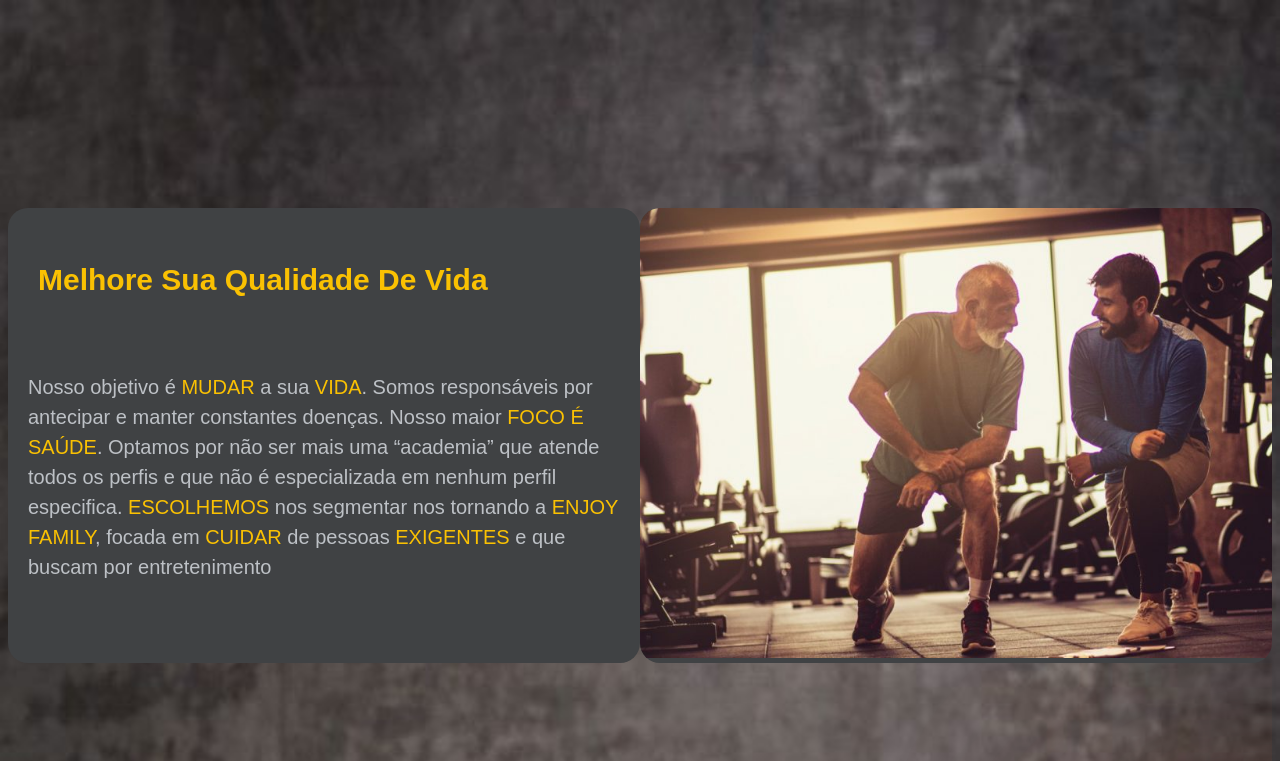
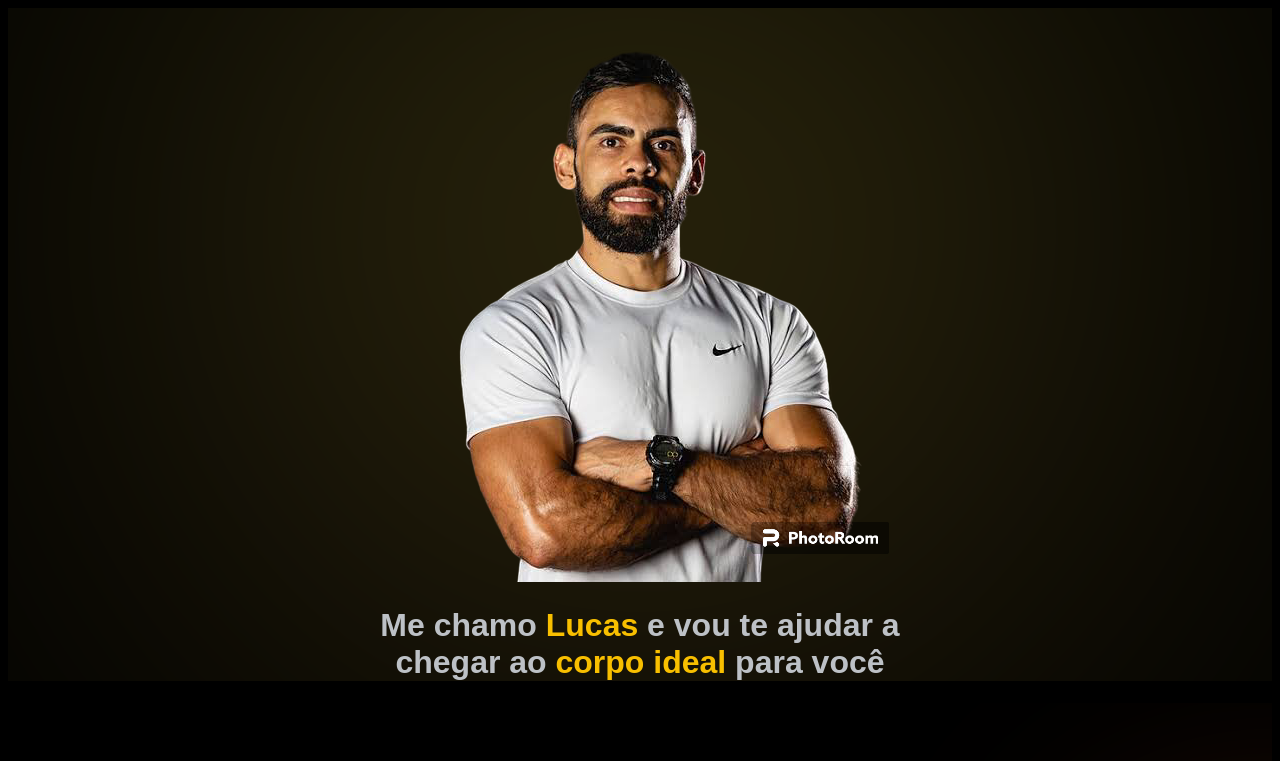
Before and after one commit to Pedrorenatopr/landing-page-personal, a plain HTML site: page index.html in a window 1280 px wide. Shown: the top 761 px of the page. Drawn offline with Linux system fonts and the light colour scheme.

Commit message:
ajuste section principal

```diff
--- a/index.html
+++ b/index.html
@@ -9,22 +9,10 @@
     <title>Davi Personal</title>
 </head>
 <body>
-    <div class="section-um">
-        <article class="cartao">
-            <div class="item-cartao">
-                <h1 class="titulo">Melhore Sua Qualidade De Vida</h1>
-                <p class="texto">Nosso objetivo é <span class="destaque">MUDAR</span> a sua <span class="destaque">VIDA</span>. Somos responsáveis por antecipar e manter constantes doenças. Nosso maior <span class="destaque">FOCO É SAÚDE</span>.
-                    Optamos por não ser mais uma “academia” que atende todos os perfis e que não é especializada em nenhum perfil especifica.
-                    <span class="destaque">ESCOLHEMOS</span> nos segmentar nos tornando a <span class="destaque">ENJOY FAMILY</span>, focada em <span class="destaque">CUIDAR</span> de pessoas <span class="destaque">EXIGENTES</span> e que buscam por entretenimento
-                    </p>
-            </div>
-        </article>
+    <div class="section-principal">
+        <img class="img-principal" src="perfil1.PNG" alt="">
+        <h1>Me chamo <span class="destaque">Lucas</span> e vou te ajudar a <br> chegar ao <span class="destaque">corpo ideal</span> para você</h1>
 
-        <article class="cartao">
-            <div class="item-cartao">
-                <img class="foto-um" src="shutterstock_1083291395-1200x675-1-1024x576.jpeg" alt="" width="800px">
-            </div>
-        </article>
     </div>
 
     <div class="section-dois">
--- a/style.css
+++ b/style.css
@@ -1,19 +1,26 @@
 body {
-    background-color: #202124;
+    background-color: black;
     top: 0;
     left: 0;
     right: 0;
     font-family: Arial, Helvetica, sans-serif;
     color: #bdc1c6;
-    background-image: url(peso.jpg);
-    background-repeat: no-repeat;
-    background-size: 100%;
+}
+
+.section-principal {
+    text-align: center;
+    padding-top: 20px;
+    background-color: black;
+    background-image: url(Ellipse\ 2\ \(1\).svg);
+    background-position: center;
 }
 
 .section-um {
     display: flex;
     justify-content: space-around;
     padding-top: 200px;
+    background-image: url(peso6.PNG);
+    background-repeat: no-repeat;
 }
 
 .cartao {
@@ -231,4 +238,8 @@ button {
         justify-content: center;
         gap: 2em;
     }
+
+    .img-principal {
+        width: 350px;
+    }
 }
```
Also changed, not shown: Ellipse 2 (1).svg (added), IMG-0803.JPG (added), IMG-0804.JPG (added), IMG-0806.JPG (added), IMG-0807.JPG (added), IMG-0808.JPG (added), perfil1.PNG (added), perfil2.PNG (added), perfil3.JPG (added), perfil4.JPG (added), peso2.PNG (added), peso3.PNG (added), peso4.PNG (added), peso6.PNG (added), 1 other file.
